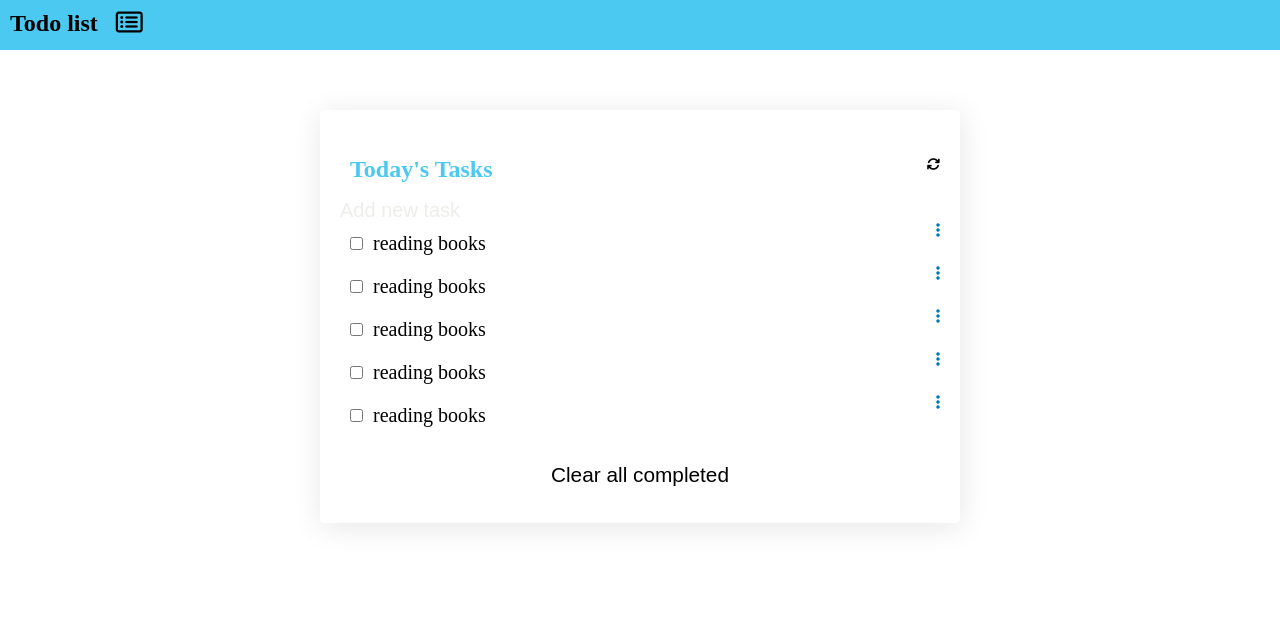
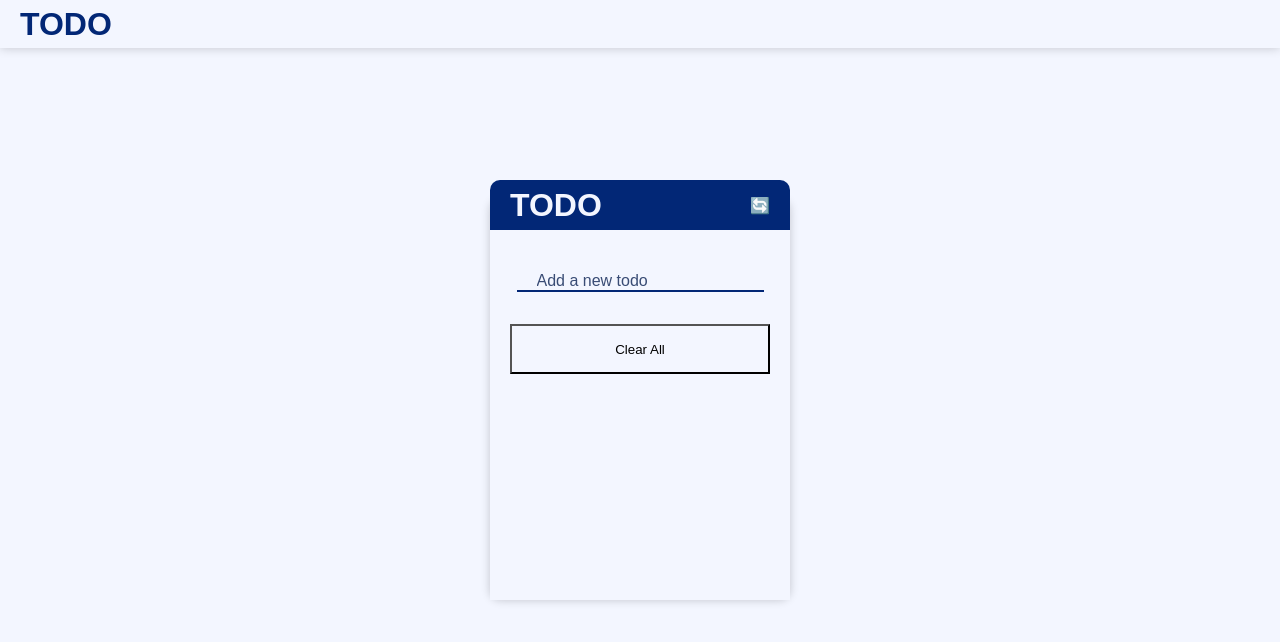
Before and after one commit to AbdifatahYasin1/Todo-list, a website built with webpack: page src/index.html in a window 1280 px wide. Built offline with nearby package versions, Linux system fonts and the light colour scheme.

Commit message:
Added some new styling and functionilies

```diff
--- a/src/index.html
+++ b/src/index.html
@@ -4,32 +4,45 @@
     <meta charset="UTF-8" />
     <meta http-equiv="X-UA-Compatible" content="IE=edge" />
     <meta name="viewport" content="width=device-width, initial-scale=1.0" />
-    <title>Todo list App</title>
+    <title>Todo</title>
+    <link
+      rel="stylesheet"
+      href="https://cdnjs.cloudflare.com/ajax/libs/font-awesome/6.2.1/css/all.min.css"
+      integrity="sha512-MV7K8+y+gLIBoVD59lQIYicR65iaqukzvf/nwasF0nqhPay5w/9lJmVM2hMDcnK1OnMGCdVK+iQrJ7lzPJQd1w=="
+      crossorigin="anonymous"
+      referrerpolicy="no-referrer"
+    />
     <link rel="stylesheet" href="style.css" />
-    <script
-      src="https://kit.fontawesome.com/9d6e6aaa13.js"
-      crossorigin="anonymous"
-    ></script>
+    <script defer src="./app.js"></script>
   </head>
   <body>
-    <nav>
-      <h1>Todo list</h1>
-      <h2 class="logo">
-        <i class="fa-regular fa-rectangle-list"> </i>
-      </h2>
-    </nav>
-    <section class="todo">
-      <header class="header">
-        <h2>Today's Tasks</h2>
-        <button id="refresh-btn">
-          <i class="fa-solid fa-arrows-rotate"></i>
-        </button>
-      </header>
-      <input type="text" id="" placeholder="Add new task" />
-      <ul class="container"></ul>
-      <button id="clear-btn" type="button">Clear all completed</button>
-    </section>
-
-    <script src="main.js"></script>
+    <header id="header">
+      <h1>Todo</h1>
+    </header>
+    <div class="container">
+      <div class="card">
+        <div class="card-header">
+          <h1>Todo</h1>
+          <span class="reload">🔄️</span>
+        </div>
+        <div class="card-body">
+          <div class="input-container">
+            <form id="form">
+              <input type="text" placeholder="Add a new todo" id="input" />
+            </form>
+          </div>
+          <div class="todo-container">
+            <ul id="todo-list">
+              <!-- <li class="todo-item">
+                            <input type="checkbox" class="checkbox">
+                            <p class="todo-text">Todo 3</p>
+                            <button class="delete-btn"><span class="fa fa-trash"></span></button>
+                        </li> -->
+            </ul>
+            <button class="clear-btn">Clear All</button>
+          </div>
+        </div>
+      </div>
+    </div>
   </body>
 </html>
--- a/src/index.js
+++ b/src/index.js
@@ -1,45 +1,40 @@
-import './style.css';
+import "./style.css";
 
-const todo = [
-  {
-    description: 'reading books',
-    completed: true,
-    index: 1,
-  },
-  {
-    description: 'reading books',
-    completed: true,
-    index: 2,
-  },
-  {
-    description: 'reading books',
-    completed: true,
-    index: 3,
-  },
-  {
-    description: 'reading books',
-    completed: true,
-    index: 4,
-  },
-  {
-    description: 'reading books',
-    completed: true,
-    index: 5,
-  },
-];
-const displayData = (todo) => {
-  const list = document.createElement('div');
-  const container = document.querySelector('.container');
-  container.classList = 'container';
-  list.classList = 'list';
+const list = document.createElement("div");
+const addNew = document.querySelector(".addNew");
+const container = document.querySelector(".container");
+container.classList = "container";
+list.classList = "list";
+///
+const save = (title) => {
+  let books = [];
+  if (localStorage.getItem("book") === null) {
+    books = [];
+  } else {
+    books = JSON.parse(localStorage.getItem("book"));
+  }
+  let todo = { text1: description, text2: completed, text3: index };
+  books.push(todo);
+  localStorage.setItem("book", JSON.stringify(books));
+};
+///
 
-  todo.forEach((item, index) => {
+class Todo {
+  constructor(description, completed, index) {
+    (description = this.description),
+      (completed = this.completed),
+      (index = this.index);
+  }
+}
+
+const Add = (description, completed, index) => {
+  const newTodo = new Todo();
+  newTodo.forEach((item, index) => {
     list.innerHTML += `
         <div class="items">
         <div class="item">
 
         <input type="checkbox" id="checkbox" name="name" value="todo">
-
             <li >${item.description}<li>
             <li class="display">${index}<li>
             </div>
@@ -48,14 +43,14 @@ const displayData = (todo) => {
             </div>
 
         </div>
-
-
-
-
             `;
-
     container.appendChild(list);
   });
 };
-console.log(todo);
-displayData(todo);
+
+addNew.addEventListener("click", Add);
+// function hello(e) {
+//   {
+//     console.log(e.target);
+//   }
+// }
--- a/src/style.css
+++ b/src/style.css
@@ -1,101 +1,192 @@
-* {
+*,
+*::before,
+*::after {
+  box-sizing: border-box;
+  margin: 0;
   padding: 0;
-  margin: 0;
-  box-sizing: border-box;
+}
+body {
+  font-family: "Poppins", sans-serif;
+  background: rgb(243, 246, 255);
+}
+#header {
+  height: 48px;
+  background: rgb(243, 246, 255);
+  box-shadow: 0 0 10px rgba(0, 0, 0, 0.2);
+  display: flex;
+  align-items: center;
+  justify-content: flex-start;
+  padding: 0 20px;
+  position: fixed;
+  top: 0;
+  left: 0;
+  right: 0;
+  z-index: 1;
+  color: rgb(2, 39, 118);
+  text-transform: uppercase;
+}
+.container {
+  width: 100%;
+  height: 100vh;
+  background: rgb(243, 246, 255);
+  display: grid;
+  place-items: center;
+}
+.card {
+  width: 300px;
+  height: 400px;
+  background: rgb(250, 252, 255);
+  border-radius: 10px;
+  box-shadow: 0 0 10px rgba(0, 0, 0, 0.2);
+  display: grid;
+  place-items: center;
+  position: relative;
+}
+.card-header {
+  width: 100%;
+  height: 50px;
+  background: rgb(2, 39, 118);
+  border-radius: 10px 10px 0 0;
+  display: flex;
+  align-items: center;
+  justify-content: space-between;
+  color: rgb(243, 246, 255);
+  text-transform: uppercase;
+  font-size: 16px;
+  font-weight: 4000;
+  margin-top: -20px;
+  padding: 0 20px;
+}
+.card-body {
+  width: 100%;
+  height: 100%;
+  background: rgb(243, 246, 255);
+  display: flex;
+  align-items: center;
+  justify-content: center;
+  flex-direction: column;
+  padding: 20px;
+  overflow-y: auto;
+}
+.input-container {
+  width: 100%;
+  height: 50px;
+  background: rgb(243, 246, 255);
+  display: flex;
+  align-items: center;
+  justify-content: center;
+  margin: 10px 0;
+}
+.input-container input {
+  width: 100%;
+  height: 100%;
+  background: rgb(243, 246, 255);
+  border: none;
+  outline: none;
+  font-size: 16px;
+  font-weight: 400;
+  color: rgb(2, 39, 118);
+  padding: 0 20px;
+  border-bottom: 2px solid rgb(2, 39, 118);
+
+  transition: all 0.3s ease;
+}
+.input-container input::placeholder {
+  color: rgb(57, 76, 117);
+  font-size: 16px;
+  font-weight: 400;
+}
+.clear-btn {
+  width: 100%;
+  height: 50px;
+  background: rgb(243, 246, 255);
+  display: flex;
+  align-items: center;
+  justify-content: center;
+  margin: 10px 0;
 }
 
-nav {
+.todo-container {
+  width: 100%;
+  background: rgb(243, 246, 255);
+  height: 300px;
+}
+.todo-list {
+  width: 100%;
+  height: 100%;
+  background: rgb(243, 246, 255);
   display: flex;
-  gap: 8px;
-  background-color: #4cc9f0;
+  align-items: center;
+  justify-content: center;
+  flex-direction: column;
+  padding: 20px;
+}
+.todo {
   width: 100%;
   height: 50px;
+  background: rgb(243, 246, 255);
+  display: flex;
+  align-items: center;
+  justify-content: space-between;
+  padding: 0 20px;
+  margin: 10px 0;
+  border-bottom: 1px solid rgb(242, 242, 242);
 }
-
-nav h1,
-h2 {
-  margin-top: 10px;
-  margin-left: 10px;
+.todo-text {
+  width: 100%;
+  height: 100%;
+  background: rgb(243, 246, 255);
+  display: flex;
+  align-items: center;
+  justify-content: flex-start;
+  color: rgb(2, 39, 118);
+  font-size: 16px;
+  font-weight: 400;
 }
-
-.todo {
-  background-color: #fff;
-  width: 50%;
-  margin: auto;
-  border-radius: 0.25rem;
-  box-shadow: 1px 4px 30px rgba(0, 0, 0, 0.1);
-  padding: 20px;
-  margin-top: 60px;
+.checkbox {
+  width: 20px;
+  height: 20px;
+  background: rgb(243, 246, 255);
+  display: flex;
+  align-items: center;
+  justify-content: center;
+  border: 2px solid rgb(2, 39, 118);
+  border-radius: 50%;
+  margin-right: 10px;
 }
-
-.header {
-  display: flex;
-  justify-content: space-between;
-  padding: 1rem 0;
-  color: #4cc9f0;
-}
-
-.items {
-  display: flex;
-  justify-content: space-between;
-}
-
-input {
-  border: none;
-  background-color: transparent;
-  font-size: 20px;
-}
-
-input:focus {
+.fa-trash {
+  color: red;
   outline: none;
-}
-
-input::placeholder {
-  font-style: normal;
-  color: #edede9;
-}
-
-button {
-  background: none;
   border: none;
 }
-
-#clear-btn {
-  width: 100%;
-  padding: 1rem;
-  text-align: center;
-  font-size: 1.3rem;
-  transition: all 0.1s;
+.completed > .todo-text {
+  text-decoration: line-through;
+  color: rgb(57, 76, 117);
 }
-
-#clear-btn:hover {
-  background-color: #0077b6;
-  color: #fff;
+.error {
+  border-bottom: 2px solid red;
 }
-
-.icon {
-  color: #0077b6;
+.shake {
+  animation: shake 0.5s;
+  animation-iteration-count: infinite;
 }
-
-.item {
-  display: flex;
-  gap: 10px;
-  padding: 10px;
+.reload {
+  cursor: pointer;
 }
-
-.list li {
-  list-style: none;
-  font-size: 20px;
+@keyframes shake {
+  0% {
+    transform: translateX(0);
+  }
+  25% {
+    transform: translateX(10px);
+  }
+  50% {
+    transform: translateX(-10px);
+  }
+  75% {
+    transform: translateX(10px);
+  }
+  100% {
+    transform: translateX(0);
+  }
 }
-
-.list input {
-  text-align: right;
-}
-
-.list {
-  margin-bottom: 10px;
-}
-
-.display {
-  display: none;
-}
```
Also changed, not shown: src/task.js (added). Lines whose indentation alone changed are shown as unchanged.
